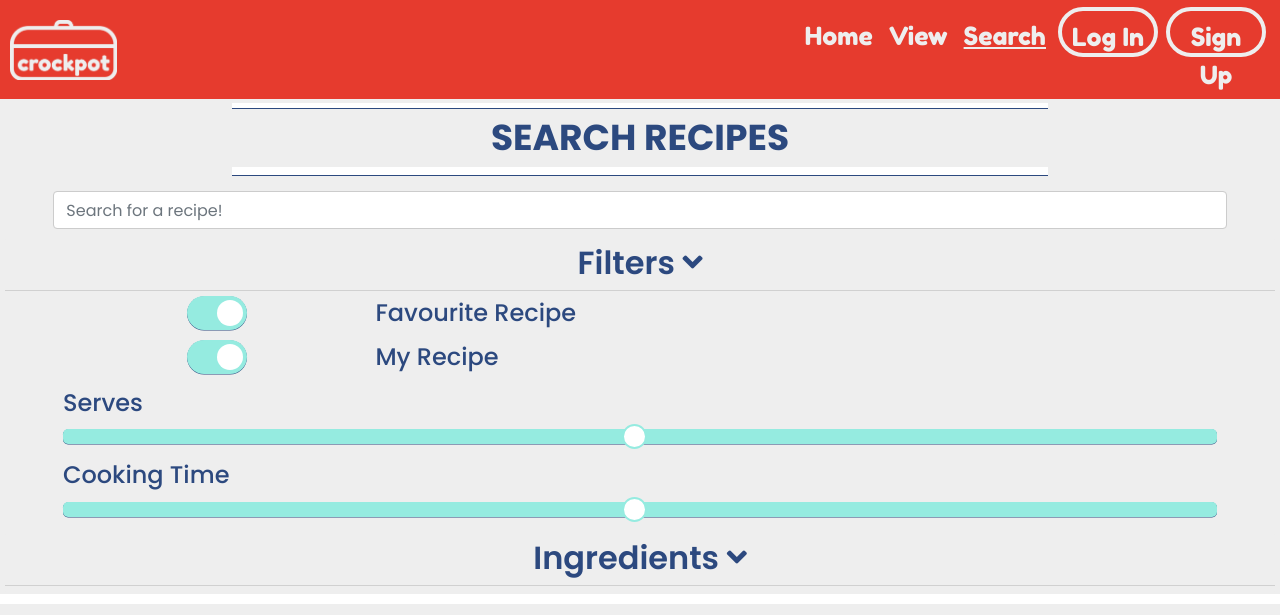
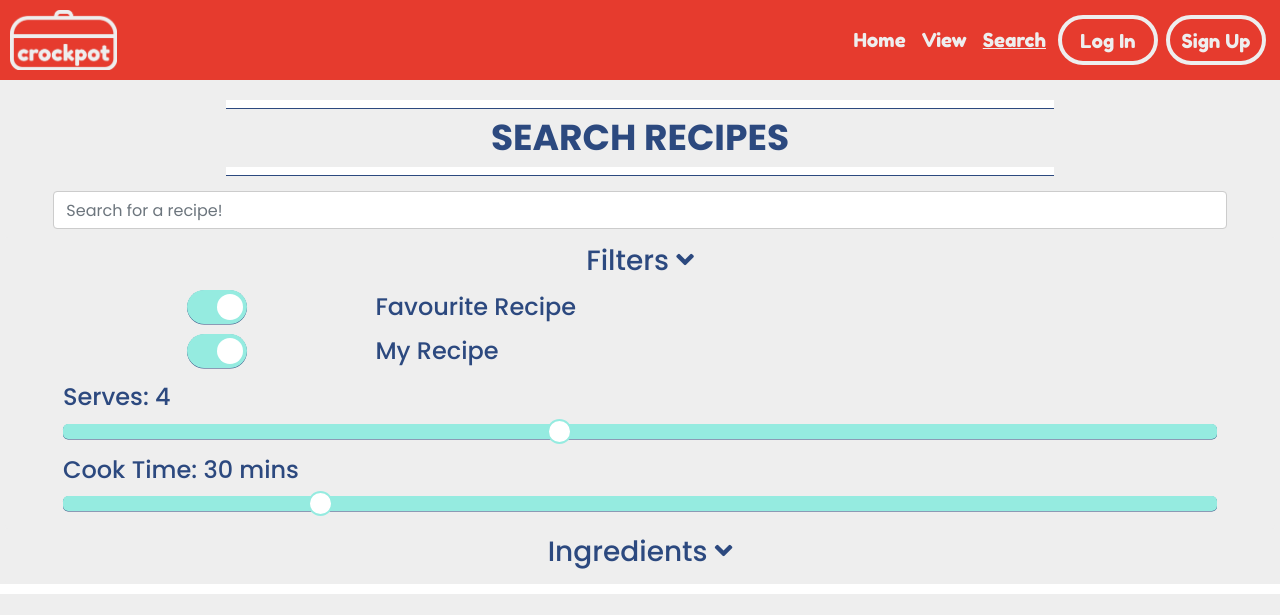
Before and after one commit to Code-Institute-Submissions/crockpot, a Flask app: page /searchRecipe in a window 1280 px wide, after a click on "Filters". Shown: the top 615 px of the page. Run offline with Flask 2, Linux system fonts and the light colour scheme; some libraries are stand-ins or nearby versions.

Commit message:
Reassess styling across entire site

```diff
--- a/static/css/assets.css
+++ b/static/css/assets.css
@@ -88,7 +88,12 @@
 
 h6, ul, ol {
     font-weight: 400;
-    font-size: 1.25em;
+    font-size: 1.2em;
+}
+
+input[type=text], input[type=password] {
+    font-weight: 400;
+    font-size: 1em;
 }
 
 ol {
@@ -104,7 +109,6 @@
 nav,
 footer {
 	font-family: 'Fredoka One', cursive;
-	font-size: 1.25em;
 	background-color: #e63b2e;
 	color: #eeeeee;
 }
@@ -140,7 +144,8 @@
 
 .navbar-light .navbar-nav .nav-link,
 .navbar-light .navbar-nav .active>.nav-link {
-	color: #eeeeee!important;
+    color: #eeeeee!important;
+    font-size: 1em;
 }
 
 .navbar-light .navbar-nav .nav-link:hover,
@@ -272,7 +277,7 @@
 }
 
 /* Accordion */
-.card {
+.card, .card-header {
     background-color: #eeeeee;
     border: none;
 }
@@ -456,7 +461,6 @@
     color: #fff;
     background-color: #95ebe0;
     font-weight: 600;
-    text-shadow: #2C497F 0px 0.125px;
     transition: all .2s;
 }
 
--- a/static/js/app.js
+++ b/static/js/app.js
@@ -1,16 +1,17 @@
-// Slider value display
+// Show serving slider value
 var sliderServes = document.getElementById("serves");
 var outputServes = document.getElementById("serves-value");
-
-var sliderCookingTime = document.getElementById("cooking_time");
-var outputCookingTime = document.getElementById("cooking_time-value");
-
 outputServes.innerHTML = sliderServes.value;
-outputCookingTime.innerHTML = sliderCookingTime.value;
 
 sliderServes.oninput = function() {
   outputServes.innerHTML = this.value;
 }
-sliderCookingTime.oninput = function() {
-  outputCookingTime.innerHTML = this.value;
+
+// Show cooking time slider value
+var sliderCookTime = document.getElementById("cooktime");
+var outputCookTime = document.getElementById("cooktime-value");
+outputCookTime.innerHTML = sliderCookTime.value;
+
+sliderCookTime.oninput = function() {
+  outputCookTime.innerHTML = this.value;
 }
--- a/templates/searchRecipe.html
+++ b/templates/searchRecipe.html
@@ -1,7 +1,7 @@
 {% set active_page = 'searchRecipe' %}
 {% extends "base.html" %}
 {% block content %}
-    <header class="container-fluid p-2">
+    <header class="container-fluid py-2">
         <div class="row m-0">
             <div class="col"></div>
             <div class="col-8">
@@ -38,7 +38,7 @@
                     <div class="card">
                         <div class="card-header" id="accordion-searchrecipe-filters">
                             <button class="btn btn-link" data-toggle="collapse" data-target="#collapse-searchrecipe-filters" aria-expanded="true" aria-controls="collapse-searchrecipe-filters">
-                                <h2>Filters <i class="fas fa-angle-down"></i></h2>
+                                <h3>Filters <i class="fas fa-angle-down"></i></h3>
                             </button>
                         </div>
                         <div id="collapse-searchrecipe-filters" class="collapse" aria-labelledby="accordion-searchrecipe-filters" data-parent="#accordion">
@@ -69,10 +69,10 @@
                                     </div>
                                     <div class="col"></div>
                                 </div>
-                                <div class="row">
+                                <div class="row m-0">
                                     <div class="col"></div>
                                     <div class="col-11 text-left">
-                                        <h4>Serves</h4>
+                                        <h4>Serves: <span id="serves-value"></span></h4>
                                     </div>
                                     <div class="col"></div>
                                 </div>
@@ -80,23 +80,23 @@
                                     <div class="col"></div>
                                     <div class="col-11">
                                         <div class="slidecontainer">
-                                            <input type="range" min="1" max="100" value="50" class="slider" id="range-addrecipe-serves">
+                                            <input type="range" min="1" max="8" value="4" class="slider" id="serves">
                                         </div>
+                                    </div>
+                                    <div class="col"></div>
+                                </div>
+                                <div class="row m-0">
+                                    <div class="col"></div>
+                                    <div class="col-11 text-left">
+                                        <h4>Cook Time: <span id="cooktime-value"></span> mins</h4>
                                     </div>
                                     <div class="col"></div>
                                 </div>
                                 <div class="row">
                                     <div class="col"></div>
-                                    <div class="col-11 text-left">
-                                        <h4>Cooking Time</h4>
-                                    </div>
-                                    <div class="col"></div>
-                                </div>
-                                <div class="row m-0 pb-2">
-                                    <div class="col"></div>
                                     <div class="col-11">
                                         <div class="slidecontainer">
-                                            <input type="range" min="1" max="100" value="50" class="slider" id="range-addrecipe-cookingtime">
+                                            <input type="range" min="5" max="120" value="30" step="5" class="slider" id="cooktime">
                                         </div>
                                     </div>
                                     <div class="col"></div>
@@ -107,7 +107,7 @@
                     <div class="card pb-2">
                         <div class="card-header" id="accordion-searchrecipe-ingredients">
                             <button class="btn btn-link collapsed" data-toggle="collapse" data-target="#collapse-searchrecipe-ingredients" aria-expanded="false" aria-controls="collapse-searchrecipe-ingredients">
-                                <h2>Ingredients <i class="fas fa-angle-down"></i></h2>
+                                <h3>Ingredients <i class="fas fa-angle-down"></i></h3>
                             </button>
                         </div>
                         <div id="collapse-searchrecipe-ingredients" class="collapse" aria-labelledby="accordion-searchrecipe-ingredients" data-parent="#accordion">
@@ -115,7 +115,7 @@
                                 <div class="row m-0 pt-2">
                                     <div class="col"></div>
                                     <div class="col-11 p-0">
-                                        <input type="text" class="form-control" id="input-searchrecipe-ingredient" placeholder="Search for a recipe!">
+                                        <input type="text" class="form-control" id="input-searchrecipe-ingredient" placeholder="Search for an ingredient!">
                                     </div>
                                     <div class="col"></div>
                                 </div>
@@ -138,7 +138,7 @@
             <div class="col"></div>
             <div class="col-11">
                 <div class="recipe-card">
-                    <div class="recipe-card-overlay border-white">
+                    <div class="recipe-card-overlay recipe-card-overlay-hover border-white">
                         <div class="row icon-row">
                             <div class="col text-left">
                                 <div class="icon icon-blue">
@@ -166,7 +166,7 @@
             <div class="col"></div>
             <div class="col-11">
                 <div class="recipe-card">
-                    <div class="recipe-card-overlay border-white">
+                    <div class="recipe-card-overlay recipe-card-overlay-hover border-white">
                         <div class="row icon-row">
                             <div class="col text-left">
                                 <div class="icon icon-blue">
```
Also changed, not shown: templates/menu.html (+4 -4 lines), templates/viewRecipe.html (+3 -19 lines).
